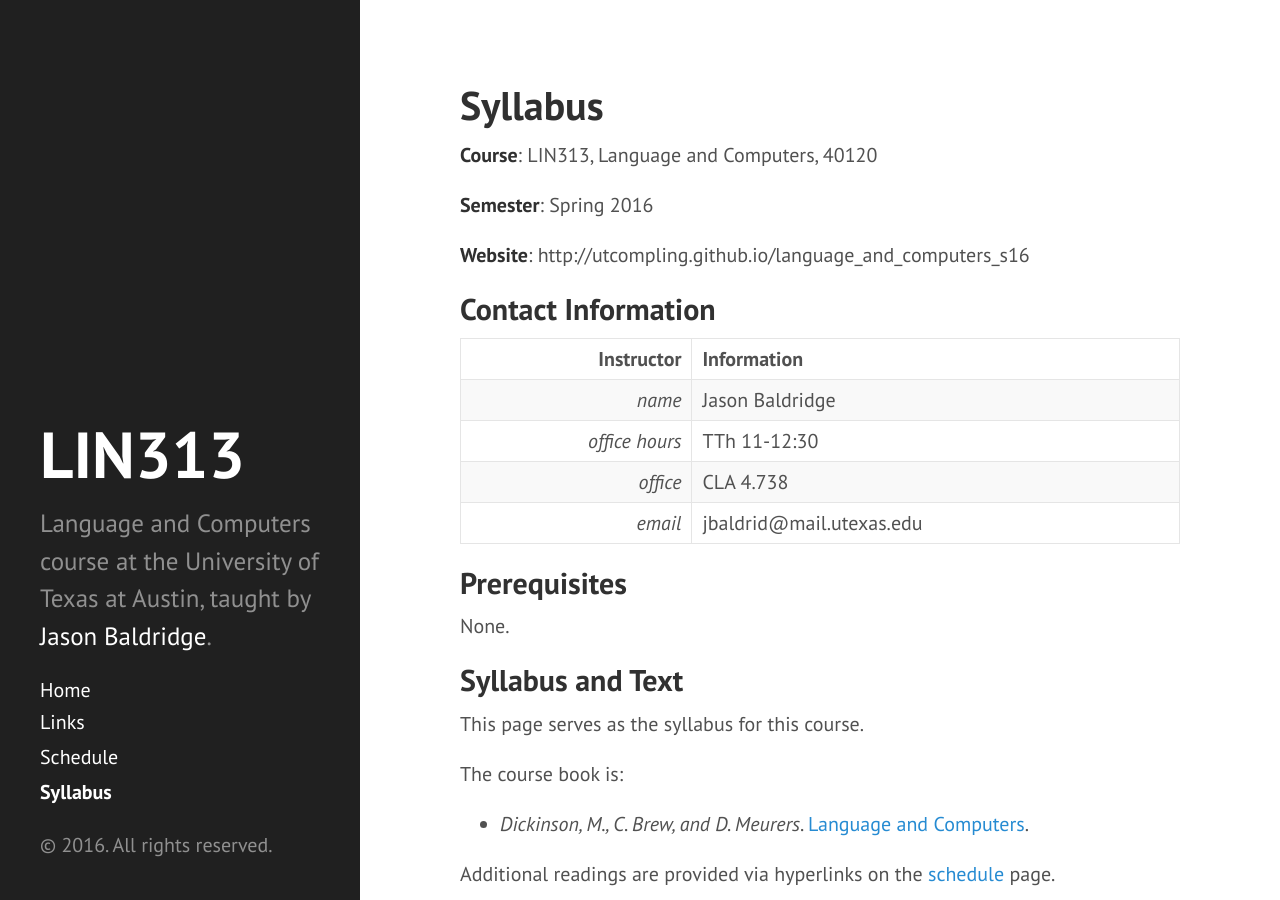
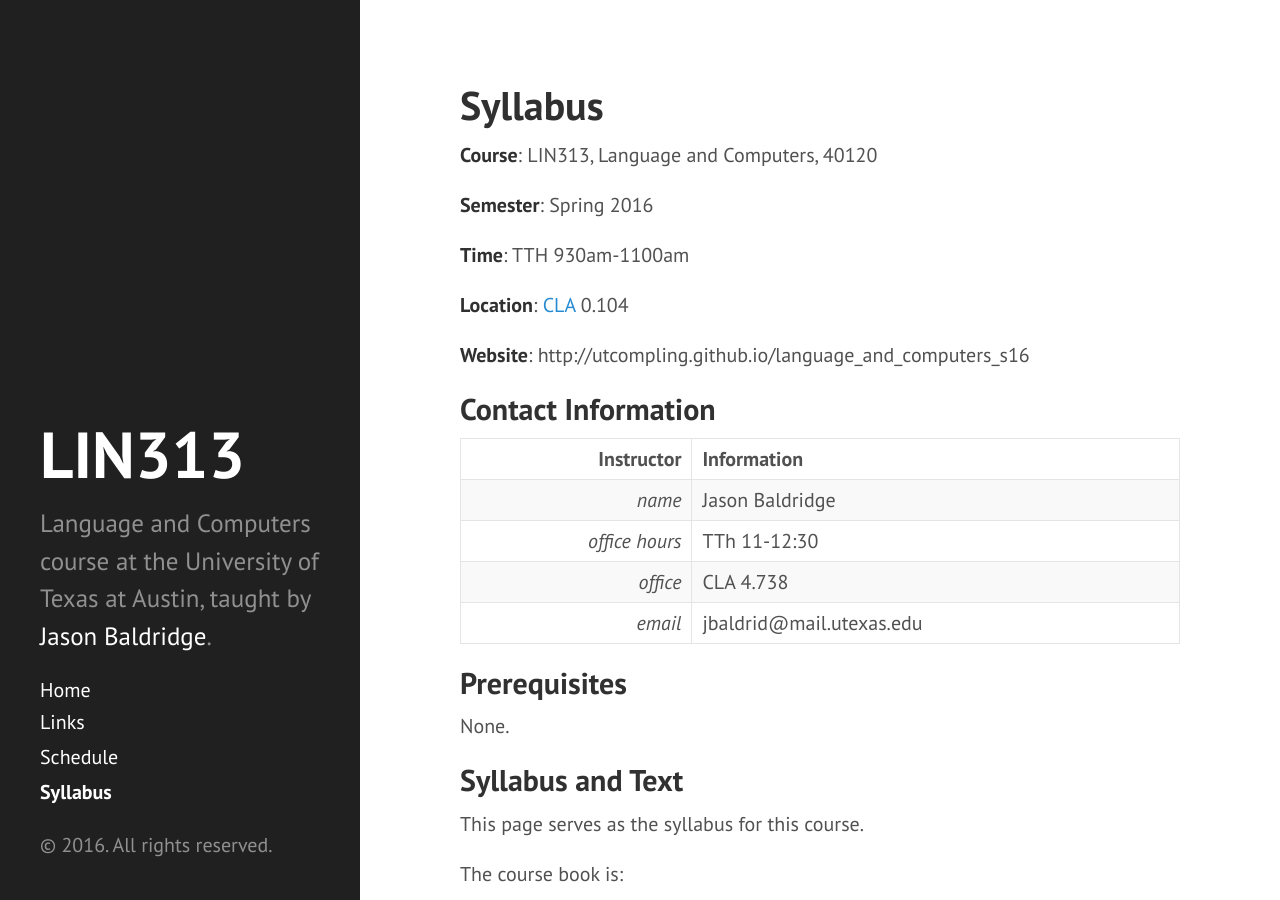
Before and after one commit to utcompling/language_and_computers_s16, a Jekyll site: the page built from syllabus.md, in a window 1280 px wide and 900 px high. Built offline with Jekyll 4.4.1, drawn with Linux system fonts in a browser that asks for light colours.

Commit message:
Added location and time info.

```diff
--- a/syllabus.md
+++ b/syllabus.md
@@ -8,6 +8,10 @@ date:   2016-01-17 14:30:00
 **Course**: LIN313, Language and Computers, 40120
 
 **Semester**: Spring 2016
+
+**Time**: TTH 930am-1100am
+
+**Location**: [CLA](https://www.utexas.edu/maps/main/buildings/cla.html) 0.104
 
 **Website**: http://utcompling.github.io/language_and_computers_s16
 
```
